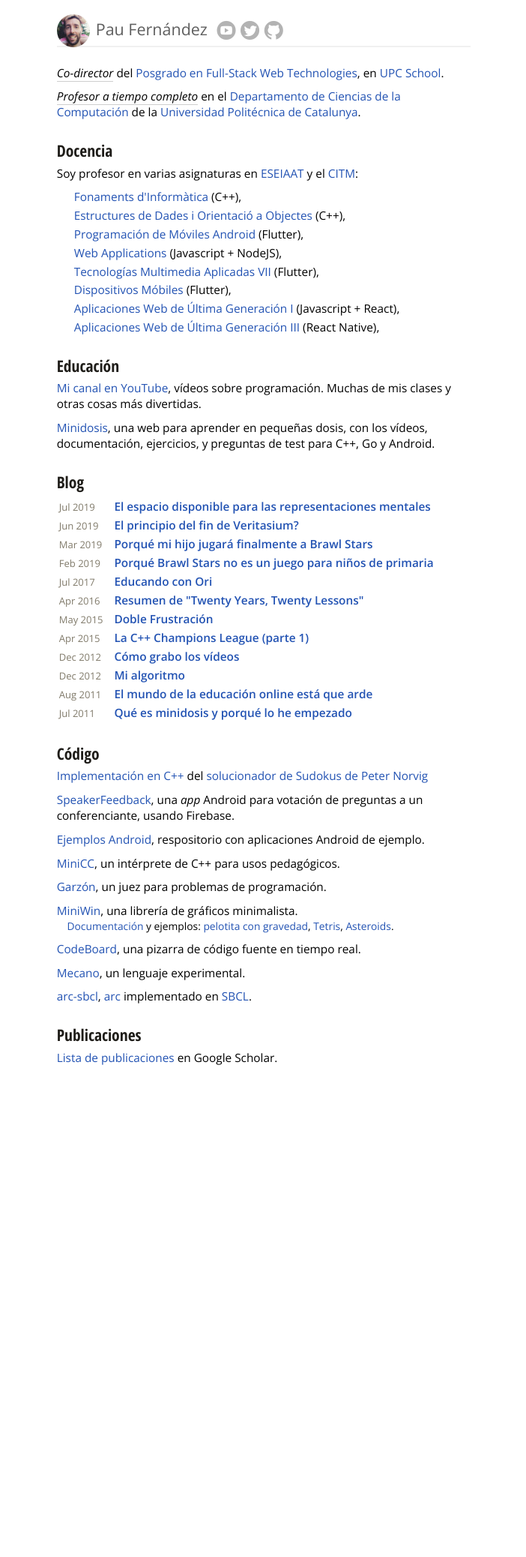
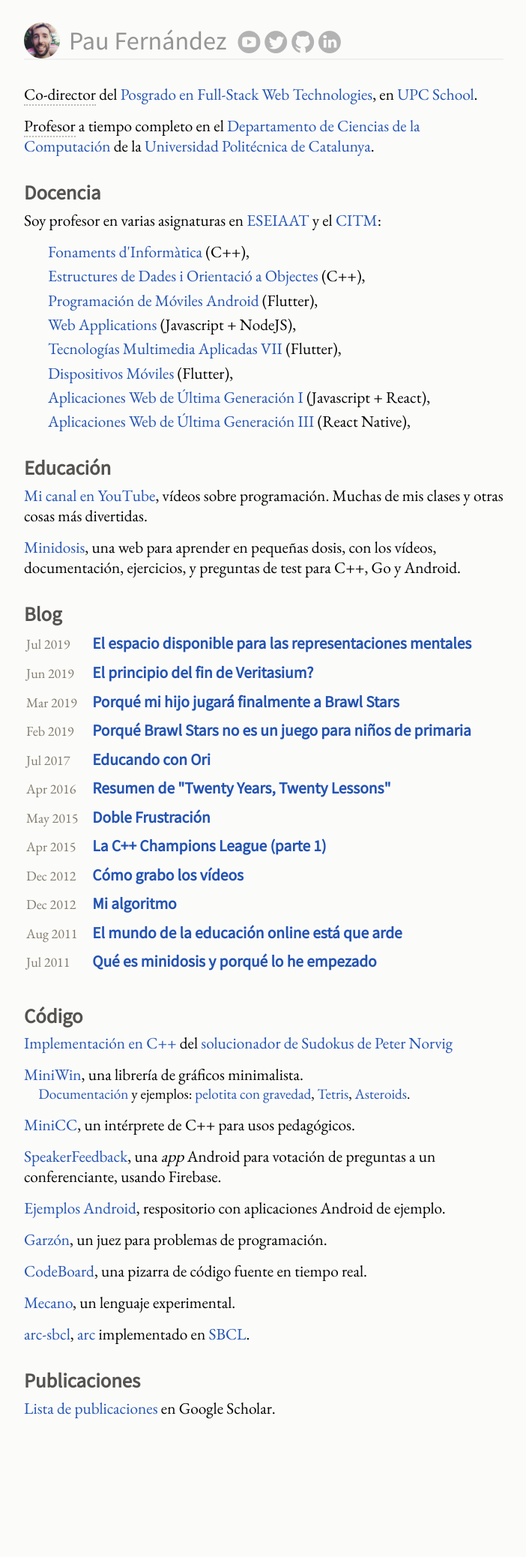
Before and after one commit to pauek/pauek.info, a Jekyll site: the page built from index.html, in a window 1280 px wide. Shown: the whole page at 75% size, without its empty margins (288-990 px from the left). Built offline with Jekyll 4.4.1, drawn with Linux system fonts in a browser that asks for light colours; nearby versions of some CDN libraries; before the commit the page ends 1554 px from its top, so only the background shows below that.

Commit message:
Retoco las fuentes

```diff
--- a/_layouts/default.html
+++ b/_layouts/default.html
@@ -3,32 +3,36 @@
    <head>
      <meta http-equiv="Content-Type" content="text/html; charset=utf-8" />
      <meta name="viewport" content="width=device-width">
+
      <title>{{ page.title }}</title>
+
+     <meta name="author" content="Pau Fernández">
      <meta name="description" content="Profesor en la UPC, Programador, Creador de minidosis.org">
-     <meta name="author" content="Pau Fernández">
 
-     <link href="http://fonts.googleapis.com/css?family=Open+Sans:300,400italic,400,600"
-           rel="stylesheet" type="text/css">
+
+     <link href="https://fonts.googleapis.com/css?family=EB+Garamond|Source+Sans+Pro&display=swap" rel="stylesheet">
+
      <link rel="stylesheet" href="/css/main.css">
      <link href="/webfonts/ss-social.css" rel="stylesheet" />
 
 
-     <link href="http://feeds.feedburner.com/pauek"
+     <link href="https://feeds.feedburner.com/pauek"
            rel="alternate"
            title="Pau Fernández"
            type="application/atom+xml">
 
-     <script src="//ajax.googleapis.com/ajax/libs/jquery/1.8.3/jquery.min.js"></script>
+     <script src="https://ajax.googleapis.com/ajax/libs/jquery/1.8.3/jquery.min.js"></script>
    </head>
 <body>
 
 <header>
-  <img id="face" src="/img/pauek.jpg" />
+  <a href="/"><img id="face" src="/img/pauek.jpg" /></a>
   <a href="/">Pau Fernández</a>
   <div class="social">
-    <a href="http://youtube.com/paueky" class="youtube-icon icon ss-social-circle ss-youtube"></a>
-    <a href="http://twitter.com/pauek" class="twitter-icon icon ss-social-circle ss-twitter"></a>
-    <a href="http://github.com/pauek" class="github-icon icon ss-social-circle ss-octocat"></a>
+    <a href="https://youtube.com/paueky" class="youtube-icon icon ss-social-circle ss-youtube"></a>
+    <a href="https://twitter.com/pauek" class="twitter-icon icon ss-social-circle ss-twitter"></a>
+    <a href="https://github.com/pauek" class="github-icon icon ss-social-circle ss-octocat"></a>
+    <a href="https://www.linkedin.com/in/pau-fern%C3%A1ndez-5b7688aa/" class="linkedin-icon icon ss-social-circle ss-linkedin"></a>
   </div>
 </header>
 
--- a/atom.xml
+++ b/atom.xml
@@ -1,6 +1,3 @@
----
-layout: nil
----
 <?xml version="1.0" encoding="utf-8"?>
 <feed xmlns="http://www.w3.org/2005/Atom">
 
--- a/css/main.css
+++ b/css/main.css
@@ -1,15 +1,12 @@
-@import url(http://fonts.googleapis.com/css?family=Open+Sans:400italic,400,700);
-@import url(http://fonts.googleapis.com/css?family=Open+Sans+Condensed:300,700);
-@import url(http://fonts.googleapis.com/css?family=Source+Code+Pro);
-
 html, body {
   height: 100%;
-  font-family: "Open Sans", sans-serif;
-  font-size: 0.98em;
+  font-family: "EB Garamond", serif;
+  font-size: 16pt;
+  background: #fbfbfa;
 }
 body {
   margin: auto;
-  max-width: 38em;
+  max-width: 32em;
 }
 a {
   color: #2353b3;
@@ -18,11 +15,13 @@ a {
 a:hover {
   color: #002364;
 }
+h1, h2 {
+  font-family: "Source Sans Pro", sans-serif;
+  font-weight: 700;
+}
 h2 {
-  font-family: "Open Sans Condensed", sans-serif;
-  font-weight: 700;
-  color: #1f1d19;
-  font-size: 1.4em;
+  color: #555350;
+  font-size: 1.25em;
   margin: 1.2em 0 .25em;
 }
 p {
@@ -30,14 +29,15 @@ p {
   max-width: 38em;
 }
 span.role {
-  font-style: italic;
-  border-bottom: 1px solid rgb(206, 206, 206);
+  /* font-style: italic; */
+  border-bottom: 2px dotted rgb(190, 188, 184);
 }
 pre {
   padding-left: 2em;
 }
 pre code {
-  font-family: "Source Code Pro", Consolas, Monaco, monospace;
+  font-size: .8em;
+  font-family: monospace;
 }
 #content {
   margin: 0 1rem;
@@ -68,7 +68,7 @@ pre code {
 }
 .year { width: 2.2rem; margin-left: -2.2rem; }
 .date {
-    margin-right: .7rem;
+  margin-right: .7rem;
 }
 
 .details {
@@ -96,6 +96,7 @@ ul.nobullet li {
   margin-left: 1em;
 }
 #post {
+  font-size: 110%;
   margin-bottom: 3em;
   color: #2c2a25;
 }
@@ -117,6 +118,11 @@ ul.nobullet li {
 }
 .posts td {
   vertical-align: top;
+  height: 1.2em;
+  padding-bottom: .4em;
+}
+.post-title {
+  font-family: "Source Sans Pro";
 }
 
 time {
@@ -124,38 +130,40 @@ time {
   font-size: .8em;
 }
 
-header {
-  position: relative;
-  font-weight: 300;
-  font-size: 1.4em;
-  margin: 1.5rem 1rem;
-  padding-bottom: .4em;
-  padding-left: 52px;
-  border-bottom: 2px solid #f0f0f0;
-}
-#face {
-  position: absolute;
-  left: 0;
-  top: -5px;
-  width: 44px;
-  height: 44px;
-  border-radius: 25px;
-}
+
 .social {
   position: absolute;
-  top: .15rem;
+  top: .35rem;
   margin-left: .5em;
-  font-size: 1.6rem;
+  font-size: 1.4rem;
   display: inline-block;
 }
 .social a {
   margin-bottom: -.2em;
 }
 
-header a       { color: #5f5f5f; }
+header {
+  position: relative;
+  font-family: "Source Sans Pro";
+  font-weight: 300;
+  font-size: 1.6em;
+  margin: 1.5rem 1rem;
+  padding-bottom: .1em;
+  padding-left: 60px;
+  border-bottom: 2px solid #f0f0f0;
+}
+header a       { color: #949494; }
 header a:hover { color: #2c2c2c; }
 header .social a       { color: #b3b3b3; }
 header .social a:hover { color: #606060; }
+#face {
+  position: absolute;
+  left: 0;
+  top: -2px;
+  width: 48px;
+  height: 48px;
+  border-radius: 25px;
+}
 
 footer {
   color: #555;
--- a/index.html
+++ b/index.html
@@ -12,7 +12,7 @@ title: Pau Fernández (pauek)
 </p>
 
 <p>
-  <span class="role">Profesor a tiempo completo</span> en el
+  <span class="role">Profesor</span> a tiempo completo en el
   <a href="http://www.cs.upc.edu">Departamento de Ciencias de la Computación</a> de la
   <a href="http://www.upc.edu">Universidad Politécnica de Catalunya</a>.
 </p>
@@ -40,16 +40,16 @@ title: Pau Fernández (pauek)
       <a href="https://www.upc.edu/content/grau/guiadocent/pdf/en/205216">Web Applications</a> (Javascript + NodeJS),
     </li>
     <li>
-      <a href="http://www.upc.edu/estudispdf/guia_docent.php?codi=804131&lang=cat">Tecnologías Multimedia Aplicadas VII</a> (Flutter),
+      <a href="http://www.upc.edu/estudispdf/guia_docent.php?codi=804131&lang=esp">Tecnologías Multimedia Aplicadas VII</a> (Flutter),
     </li>
     <li>
-      <a href="http://www.upc.edu/estudispdf/guia_docent.php?codi=804247&lang=cat">Dispositivos Móbiles</a> (Flutter),
+      <a href="http://www.upc.edu/estudispdf/guia_docent.php?codi=804247&lang=esp">Dispositivos Móviles</a> (Flutter),
     </li>
     <li>
-      <a href="http://www.upc.edu/estudispdf/guia_docent.php?codi=804125&lang=cat">Aplicaciones Web de Última Generación I</a> (Javascript + React),
+      <a href="http://www.upc.edu/estudispdf/guia_docent.php?codi=804125&lang=esp">Aplicaciones Web de Última Generación I</a> (Javascript + React),
     </li>
     <li>
-      <a href="http://www.upc.edu/estudispdf/guia_docent.php?codi=804127&lang=cat">Aplicaciones Web de Última Generación III</a> (React Native),
+      <a href="http://www.upc.edu/estudispdf/guia_docent.php?codi=804127&lang=esp">Aplicaciones Web de Última Generación III</a> (React Native),
     </li>
   </ul>
 </p>
@@ -77,7 +77,7 @@ title: Pau Fernández (pauek)
       <span class="date">{{ post.date | date: "%b %Y" }}</span>
     </td>
     <td>
-      <a href="{{ post.url }}">{{ post.title }}</a></li>
+      <a class="post-title" href="{{ post.url }}">{{ post.title }}</a></li>
     </td>
   </tr>
   {% endfor %}
@@ -94,6 +94,17 @@ title: Pau Fernández (pauek)
     <a href="https://norvig.com/sudoku.html">solucionador de Sudokus de Peter Norvig</a>
   </li>
   <li>
+    <a href="https://github.com/pauek/miniwin">MiniWin</a>, una librería de gráficos minimalista.
+    <div class="comment">
+      <a href="http://miniwin.readthedocs.org/en/latest/">Documentación</a> y ejemplos:
+      <a href="http://youtu.be/hSUtZowDDYk">pelotita con gravedad</a>,
+      <a href="http://www.youtube.com/playlist?list=PLBF37E6885CD3A358">Tetris</a>,
+      <a href="http://www.youtube.com/playlist?list=PLDD6B727E5B6B5E33">Asteroids</a>.
+    </div>
+  </li>
+  <li>
+    <a href="https://github.com/pauek/minicc">MiniCC</a>, un intérprete de C++ para usos pedagógicos.</li>
+  <li>
     <a href="https://github.com/pauek/SpeakerFeedback">SpeakerFeedback</a>,
     una <i>app</i> Android para votación de preguntas a un conferenciante, usando Firebase.
   </li>
@@ -101,17 +112,7 @@ title: Pau Fernández (pauek)
     <a href="https://github.com/pauek/Ejemplos-Android">Ejemplos Android</a>, respositorio con aplicaciones Android de ejemplo.
   </li>
   <li>
-    <a href="https://github.com/pauek/minicc">MiniCC</a>, un intérprete de C++ para usos pedagógicos.</li>
-  <li>
-    <a href="https://github.com/pauek/garzon">Garzón</a>, un juez para problemas de programación.</li>
-  <li>
-    <a href="https://github.com/pauek/miniwin">MiniWin</a>, una librería de gráficos minimalista.
-    <div class="comment">
-      <a href="http://miniwin.readthedocs.org/en/latest/">Documentación</a> y ejemplos:
-      <a href="http://youtu.be/hSUtZowDDYk">pelotita con gravedad</a>,
-      <a href="http://www.youtube.com/playlist?list=PLBF37E6885CD3A358">Tetris</a>,
-      <a href="http://www.youtube.com/playlist?list=PLDD6B727E5B6B5E33">Asteroids</a>.
-    </div>
+    <a href="https://github.com/pauek/garzon">Garzón</a>, un juez para problemas de programación.
   </li>
   <li>
     <a href="https://github.com/pauek/CodeBoard">CodeBoard</a>, una pizarra de código fuente en tiempo real.
```
Also changed, not shown: other parts of index.html (+0 -9 lines), languages.txt (added, +9 -0 lines).
